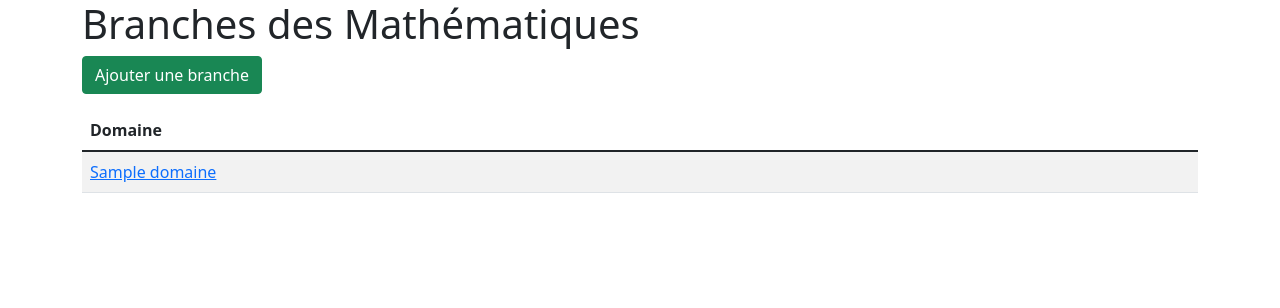
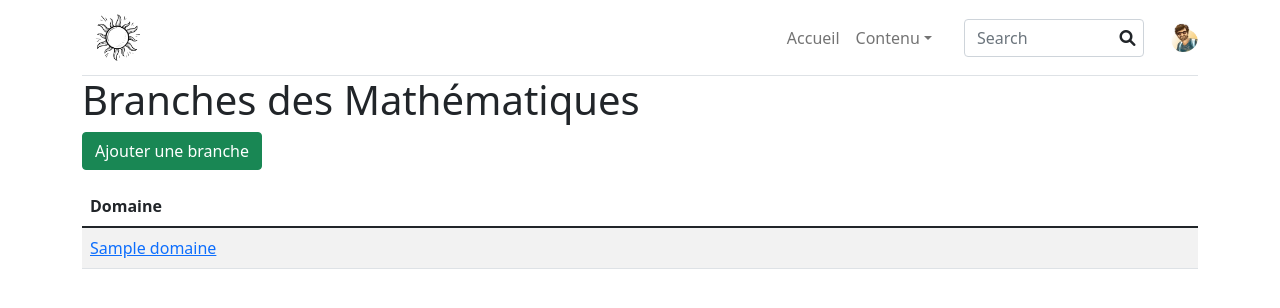
Before and after one commit to Antoine-Mtx/Symfony-Projet-Certification, a Symfony app: template templates/domaine/index.html.twig in a window 1280 px wide. Shown: the top 308 px of the page. Run offline with Twig, Linux system fonts and the light colour scheme; the template is opened without the code that fills it: most values are stand-ins (such as "Sample title", 1, 10 or a date in 2020); some libraries are stand-ins or nearby versions.

Commit message:
header design

```diff
--- a/public/css/components/card.css
+++ b/public/css/components/card.css
@@ -1,5 +1,13 @@
 .card {
     border-radius: 0.5rem;
+    padding: 15px; /* JUST TO LOOK COOL */
+    border: 1px solid #eee;  /* JUST TO LOOK COOL */
+    box-shadow: rgba(0, 0, 0, 0.06) 0px 2px 4px;
+    transition: all .3s ease-in-out;
+}
+.card:hover {
+  box-shadow: rgba(0, 0, 0, 0.22) 0px 19px 43px;
+  transform: translate3d(0px, -1px, 0px);
 }
 .card-img {
     border-radius: 0.5rem;
--- /dev/null
+++ b/public/css/components/nav.css
@@ -0,0 +1,8 @@
+.navbar-brand-img {
+    width: 3rem;
+    height: 100%;
+    object-fit: cover;
+}
+.navbar {
+    display: flex;
+}
--- a/public/css/style.css
+++ b/public/css/style.css
@@ -1,4 +1,5 @@
 @import 'components/card.css';
+@import 'components/nav.css';
 @import 'components/profile.css';
 
 .nav-pills-bg-soft {
--- a/templates/base.html.twig
+++ b/templates/base.html.twig
@@ -20,8 +20,15 @@
         {% endblock %}
     </head>
     <body>
-
         <main class="container">
+        <header class="navbar-light navbar-sticky header-static">
+            {% include "base/nav.html.twig" %}
+        </header>
+            {% for message in app.flashes('success') %}
+                <div class="alert alert-success">
+                    {{ message }}
+                </div>
+            {% endfor %}
         {% block body %}
 
         {% endblock %}
--- /dev/null
+++ b/templates/base/nav.html.twig
@@ -0,0 +1,56 @@
+<div class="navbar navbar-expand-lg navbar-light bg-white border-bottom">
+    <div class="container">
+        <!-- Logo START -->
+        <a class="navbar-brand" href="./index.html">
+            <img class="light-mode-item navbar-brand-img" src="/images/logo.png" alt="logo">
+            {# <img class="dark-mode-item navbar-brand-img" src="/images/logo-dark.png" alt="logo"> #}
+        </a>
+        <!-- Logo END -->
+
+        <!-- Responsive navbar toggler -->
+        <button class="navbar-toggler ms-auto" type="button" data-bs-toggle="collapse" data-bs-target="#navbarCollapse" aria-controls="navbarCollapse" aria-expanded="false" aria-label="Toggle navigation">
+        <span class="navbar-toggler-animation">
+            <span></span>
+            <span></span>
+            <span></span>
+        </span>
+		</button>
+    </div>
+<!-- Main navbar START -->
+
+    <!-- Nav Main menu START -->
+        <ul class="navbar-nav navbar-nav-scroll me-auto">
+            <!-- Nav item 1 Accueil -->
+            <li class="nav-item dropdown">
+                <a class="nav-link" href="#" data-bs-toggle="dropdown" aria-haspopup="true" aria-expanded="false">Accueil</a> <!-- data-bs-toggle : affiche/retire une liste déroulante ; aria-haspopup :
+            </li>
+
+            <!-- Nav item 2 Contenu -->
+            <li class="nav-item dropdown">
+                <a class="nav-link dropdown-toggle" href="#" id="contentMenu" data-bs-toggle="dropdown" aria-haspopup="true" aria-expanded="false">Contenu</a>
+                <ul class="dropdown-menu" aria-labelledby="contentMenu">
+                    <!-- Dropdown submenu -->
+                    <li class="dropdown-submenu dropend">
+                        <a class="dropdown-item dropdown-toggle" href="#">Disciplines</a>
+                        <ul class="dropdown-menu dropdown-menu-start" data-bs-popper="none">
+                            <li> <a class="dropdown-item" href="course-categories.html">Mathématiques <span class="badge bg-success ms-2 smaller">New</span></a></li>
+                            <li> <hr class="dropdown-divider"></li>
+                        </ul>
+                    </li>
+                    <!-- Dropdown submenu -->
+                    <li class="dropdown-submenu dropend">
+                        <a class="dropdown-item dropdown-toggle" href="#">Domaines</a>
+                        <ul class="dropdown-menu dropdown-menu-start" data-bs-popper="none">
+                            <li> <a class="dropdown-item" href="course-categories.html">Arithmétique <span class="badge bg-success ms-2 smaller">New</span></a></li>
+                        </ul>
+                    </li>
+                </ul>
+            </li>
+        </ul>
+        <!-- Nav Main menu END -->
+
+    {% include "components/navSearch.html.twig" %}
+    {% include "components/profile.html.twig" %}
+    </div>
+    <!-- Main navbar END -->
+</div>
--- /dev/null
+++ b/templates/components/navSearch.html.twig
@@ -0,0 +1,10 @@
+<!-- Nav Search START -->
+<div class="nav my-3 my-xl-0 px-4 flex-nowrap align-items-center">
+    <div class="nav-item w-100">
+        <form class="position-relative">
+            <input class="form-control pe-5 bg-transparent" type="search" placeholder="Search" aria-label="Search">
+            <button class="btn bg-transparent px-2 py-0 position-absolute top-50 end-0 translate-middle-y" type="submit"><i class="fas fa-search fs-6 "></i></button>
+        </form>
+    </div>
+</div>
+<!-- Nav Search END -->
--- a/templates/components/profile.html.twig
+++ b/templates/components/profile.html.twig
@@ -1,9 +1,9 @@
 <!-- Profile START -->
 <div class="dropdown ms-1 ms-lg-0">
-    <a class="avatar avatar-sm p-0 show" href="#" id="profileDropdown" role="button" data-bs-auto-close="outside" data-bs-display="static" data-bs-toggle="dropdown" aria-expanded="true">
+    <a class="avatar avatar-sm p-0" href="#" id="profileDropdown" role="button" data-bs-auto-close="outside" data-bs-display="static" data-bs-toggle="dropdown" aria-expanded="false"> <!-- .avatar-sm permet de rendre la classe .avatar plus compacte ; data-bs-auto-close="outside" désigne la zone à cliquer pour fermer le menu déroulant -->
         <img class="avatar-img rounded-circle" src="{{ asset("images/avatars/01.jpg") }}" alt="avatar">
     </a>
-    <ul class="dropdown-menu dropdown-animation dropdown-menu-end shadow pt-3 show" aria-labelledby="profileDropdown" data-bs-popper="none">
+    <ul class="dropdown-menu dropdown-animation dropdown-menu-end shadow pt-3" aria-labelledby="profileDropdown" data-bs-popper="none">
         <!-- Profile info -->
         <li class="px-3">
             <div class="d-flex align-items-center">
@@ -21,7 +21,7 @@
         <!-- Links -->
         <li><a class="dropdown-item" href="#"><i class="bi bi-person fa-fw me-2"></i>Mon profil</a></li>
         <li><a class="dropdown-item" href="#"><i class="bi bi-gear fa-fw me-2"></i>Paramètres</a></li>
-        <li><a class="dropdown-item" href="#"><i class="bi bi-info-circle fa-fw me-2"></i>Help</a></li>
+        <li><a class="dropdown-item" href="#"><i class="bi bi-info-circle fa-fw me-2"></i>Aide</a></li>
         <li><a class="dropdown-item bg-danger-soft-hover" href="#"><i class="bi bi-power fa-fw me-2"></i>Déconnexion</a></li>
         <li> <hr class="dropdown-divider"></li>
         <!-- Dark mode switch START -->
```
Also changed, not shown: templates/base/header.html.twig (deleted, +0 -8 lines), public/images/logo.png (added), templates/components/navbar.html.twig (deleted).
